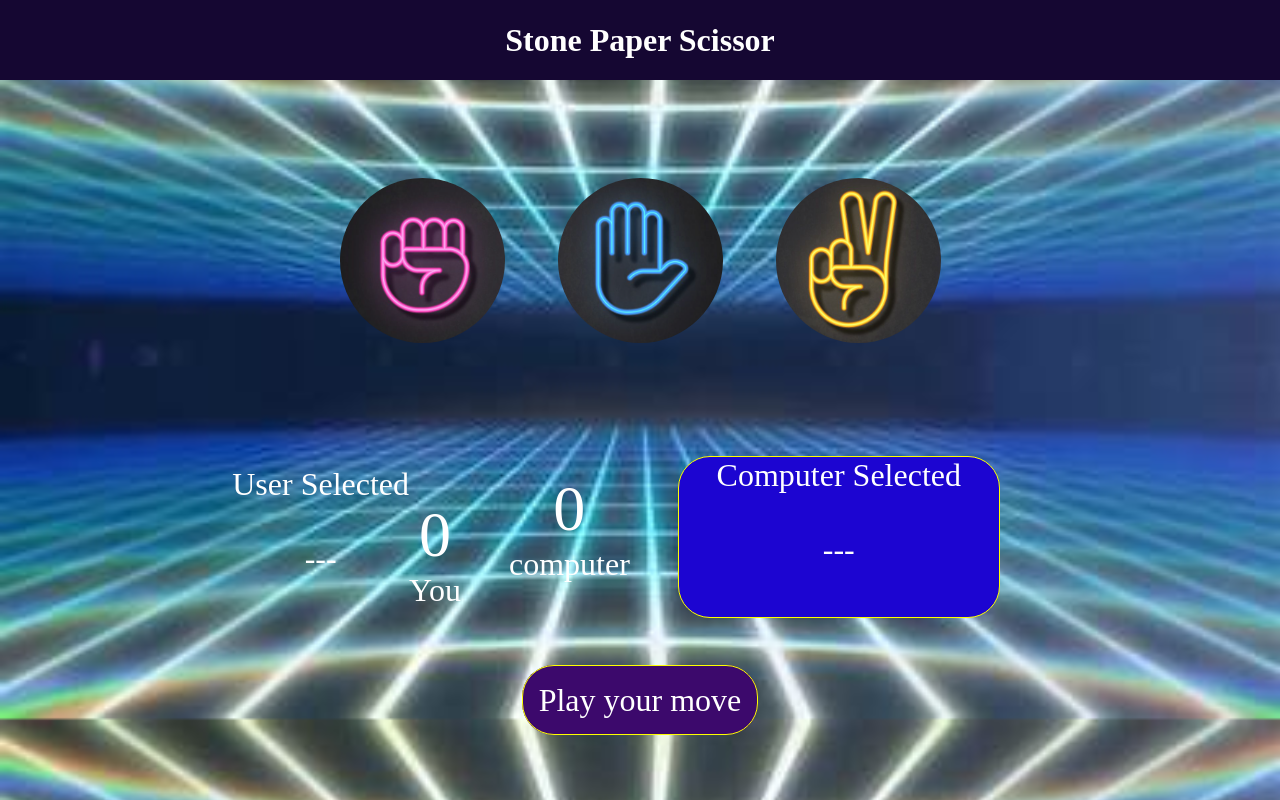
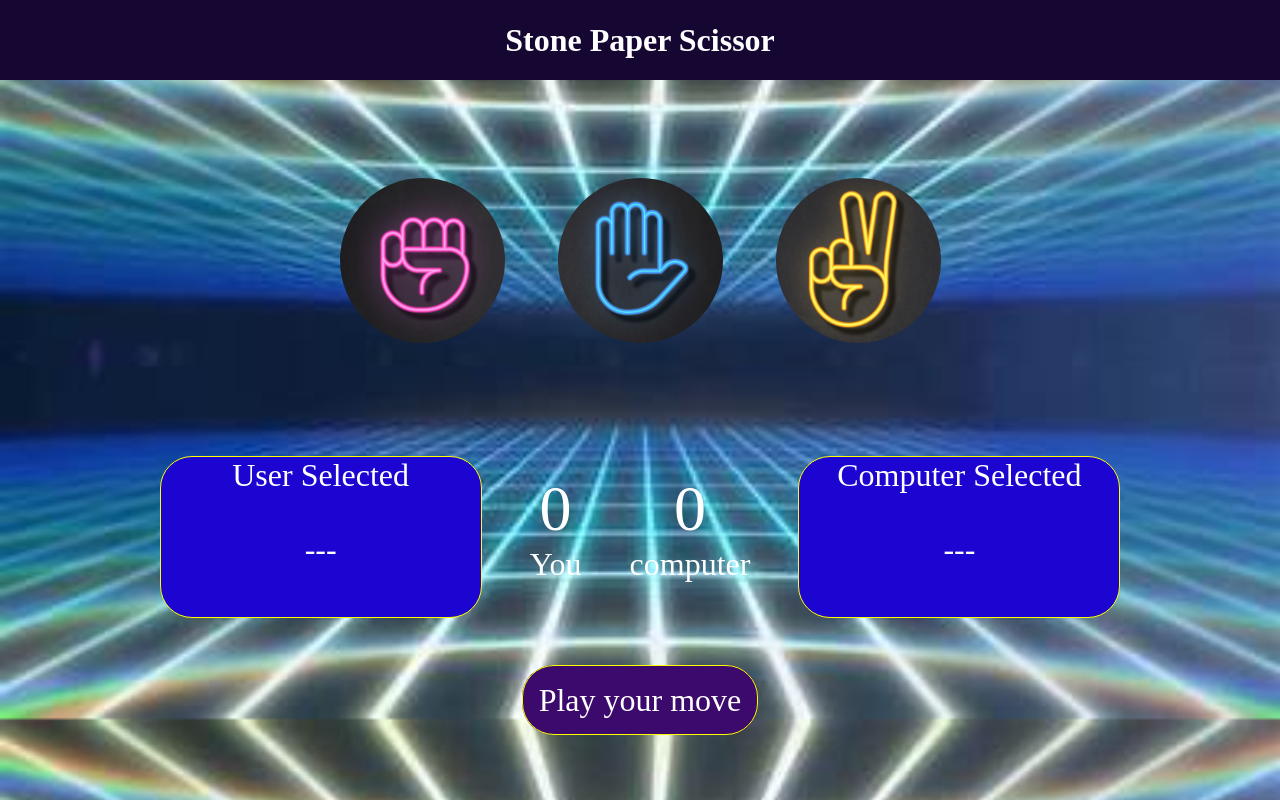
Before and after one commit to KoshtiDivya/Stone-paper-scissors, a plain HTML site: page index.html in a window 1280 px wide. Drawn offline with Linux system fonts and the light colour scheme.

Commit message:
Update index.html

```diff
--- a/index.html
+++ b/index.html
@@ -24,7 +24,7 @@
 
     <div class="score-board">
         <div class="score">
-            <div class="user-choiclece">
+            <div class="user-choice">
                <p>User Selected</p><br>
                <p id="user-select">---</p>
             </div>
```
